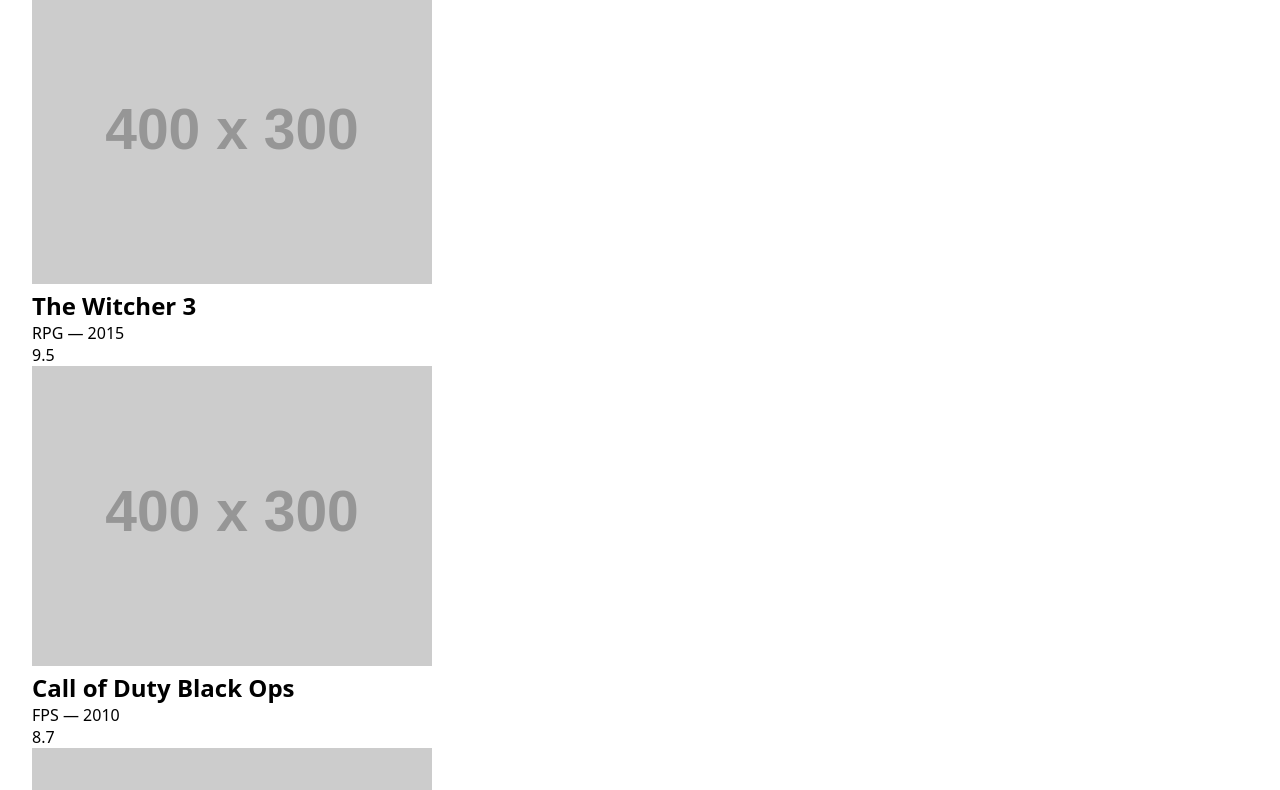
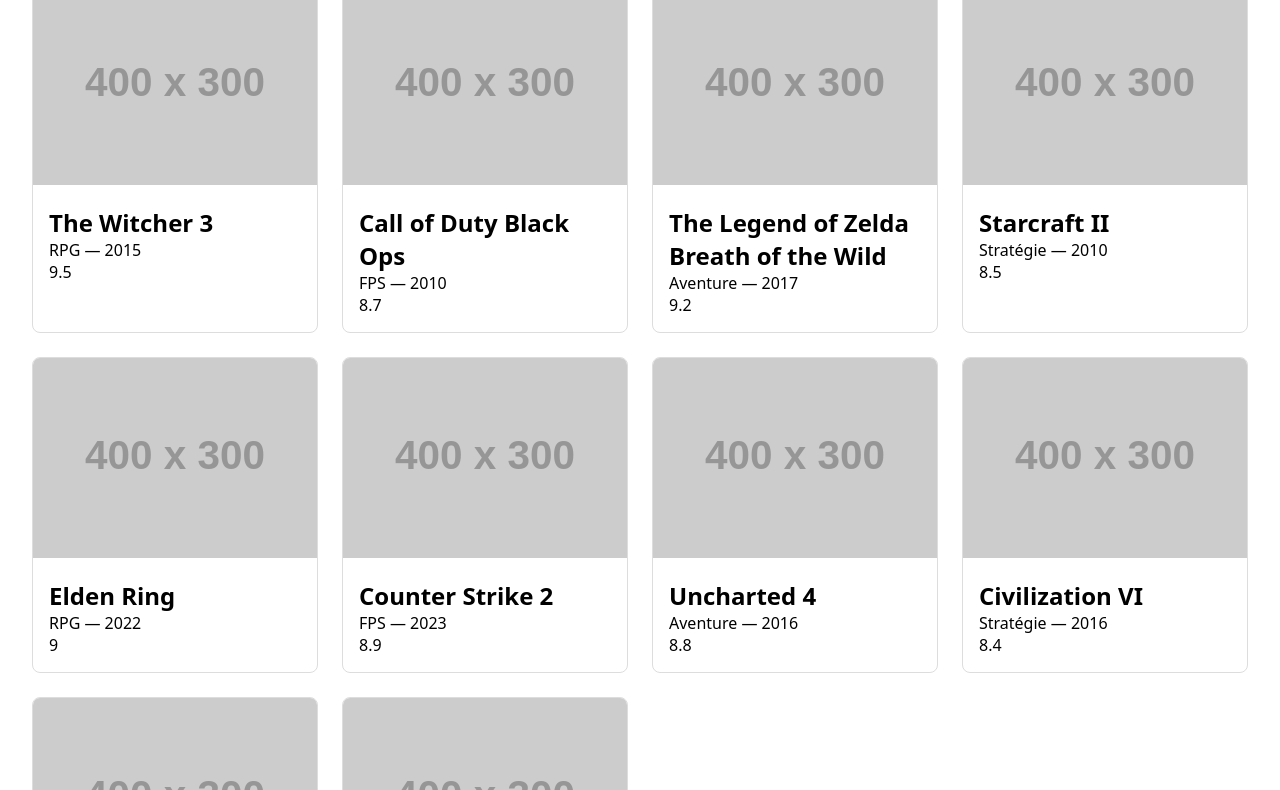
Before and after one commit to fallinov/122-projet-perso-steve-fallet, a plain HTML site: page index.html in a window 1280 px wide. Shown: the part 91-881 px from the top of the page. Drawn offline with Linux system fonts and the light colour scheme; placeholder pictures from the web are drawn by us.

Commit message:
Modifier la fonction d'affichage des jeux pour utiliser des articles et inclure des détails supplémentaires

```diff
--- a/css/style.css
+++ b/css/style.css
@@ -1,12 +1,68 @@
 /* Styles du projet */
 
+/* Sélecteur universel * : s'applique à TOUS les éléments de la page
+   - margin: 0; : supprime les marges par défaut du navigateur
+   - padding: 0; : supprime les espaces internes par défaut
+   - box-sizing: border-box; : inclut la bordure dans la largeur/hauteur (plus facile à calculer) */
 * {
   margin: 0;
   padding: 0;
   box-sizing: border-box;
 }
 
+/* Style du corps principal de la page */
 body {
+  /* Font-family : police d'écriture (system-ui est la police système, sans-serif est la sauvegarde) */
   font-family: system-ui, sans-serif;
+  /* Ajoute 2rem (32px par défaut) d'espacement intérieur tout autour du contenu */
   padding: 2rem;
 }
+
+/* Style de la liste #list (l'id doit correspondre à l'élément HTML avec id="list") */
+#list {
+  /* display: grid; : crée une grille CSS (affichage en colonnes) */
+  display: grid;
+  /* grid-template-columns : crée des colonnes avec auto-fill (remplit automatiquement)
+     minmax(280px, 1fr) : chaque colonne fait au minimum 280px et au maximum 1 fraction */
+  grid-template-columns: repeat(auto-fill, minmax(280px, 1fr));
+  /* gap: crée un espacement entre chaque élément (1.5rem = 24px) */
+  gap: 1.5rem;
+  /* list-style: none; : supprime les puces de la liste */
+  list-style: none;
+  /* padding: 0; : supprime l'espacement interne */
+  padding: 0;
+}
+
+/* Style de chaque carte (l'élément avec la classe card) */
+.card {
+  /* border: 1px solid #ddd; : ajoute une bordure fine grise autour de la carte */
+  border: 1px solid #ddd;
+  /* border-radius: 8px; : arrondit les coins de la carte */
+  border-radius: 8px;
+  /* overflow: hidden; : masque les contenus qui dépassent la carte (important pour voir les coins arrondis) */
+  overflow: hidden;
+  /* transition: transform 0.2s; : ajoute une animation fluide lors des changements (utile pour le hover) */
+  transition: transform 0.2s;
+}
+
+/* Effet au survol (.card:hover = quand on passe la souris sur une carte) */
+.card:hover {
+  /* transform: translateY(-4px); : monte légèrement la carte de 4px vers le haut */
+  transform: translateY(-4px);
+  /* Ajoute une ombre douce autour de la carte pour créer un effet 3D de profondeur */
+  box-shadow: 0 4px 12px rgba(0, 0, 0, 0.1);
+}
+
+.card img {
+  /* width: 100%; : l'image prend 100% de la largeur de son conteneur (la carte) */
+  width: 100%;
+  /* height: 200px; : fixe une hauteur de 200px pour toutes les images (uniformité) */
+  height: 200px;
+  /* object-fit: cover; : remplit l'espace en gardant les proportions, coupe si nécessaire (au lieu de déformer) */
+  object-fit: cover;
+}
+
+.card-body {
+  /* padding: 1rem; : ajoute 16px d'espacement interne pour le texte à l'intérieur de la carte */
+  padding: 1rem;
+}
```
